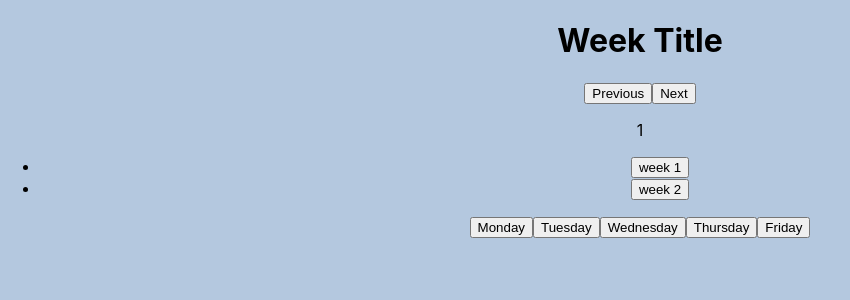
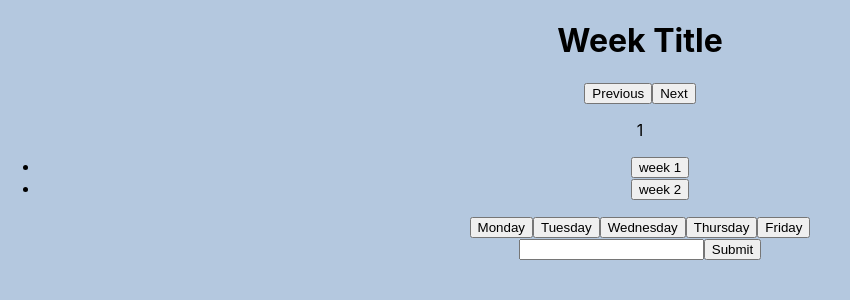
Before and after one commit to SchoolOfCode/bc13_w9_project-frontend-team-fiar, a React (Create React App) app in the folder my-app/: page / in a window 1280 px wide. Shown: the top 300 px of the page, without its empty margins (0-850 px from the left). Built offline with nearby package versions, Linux system fonts and the light colour scheme.

Commit message:
input field and ubmit button made

```diff
--- a/my-app/src/components/comment section/index.js
+++ b/my-app/src/components/comment section/index.js
@@ -0,0 +1,12 @@
+
+function CommentSection() {
+    return (
+      <div>
+        <input type="text">
+        </input>
+          <button> Submit</button>
+      </div>
+    );
+  }
+
+  export default CommentSection;
--- a/my-app/src/components/main-section/index.js
+++ b/my-app/src/components/main-section/index.js
@@ -3,11 +3,12 @@ import "./index.css";
 //import MorningAfternoonButton from "../morning and afternoon buttons";
 //import CommentsSection from "../comment section";
 //import PostsSection from "../post section"
+import CommentSection from "../comment section";
 
 function MainSection() {
   return (
     <div>
-
+      <CommentSection />
     </div>
   );
 }
--- a/my-app/src/components/post section/index.js
+++ b/my-app/src/components/post section/index.js
@@ -0,0 +1 @@
+//import { useState, useEffect } from "react";
```
